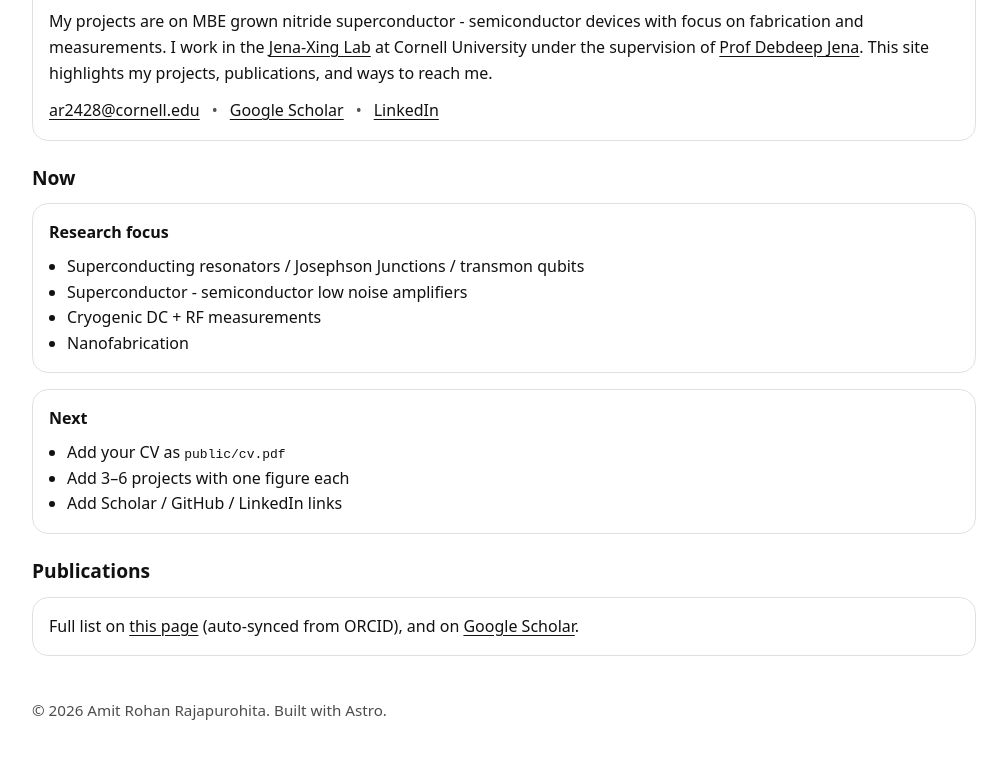
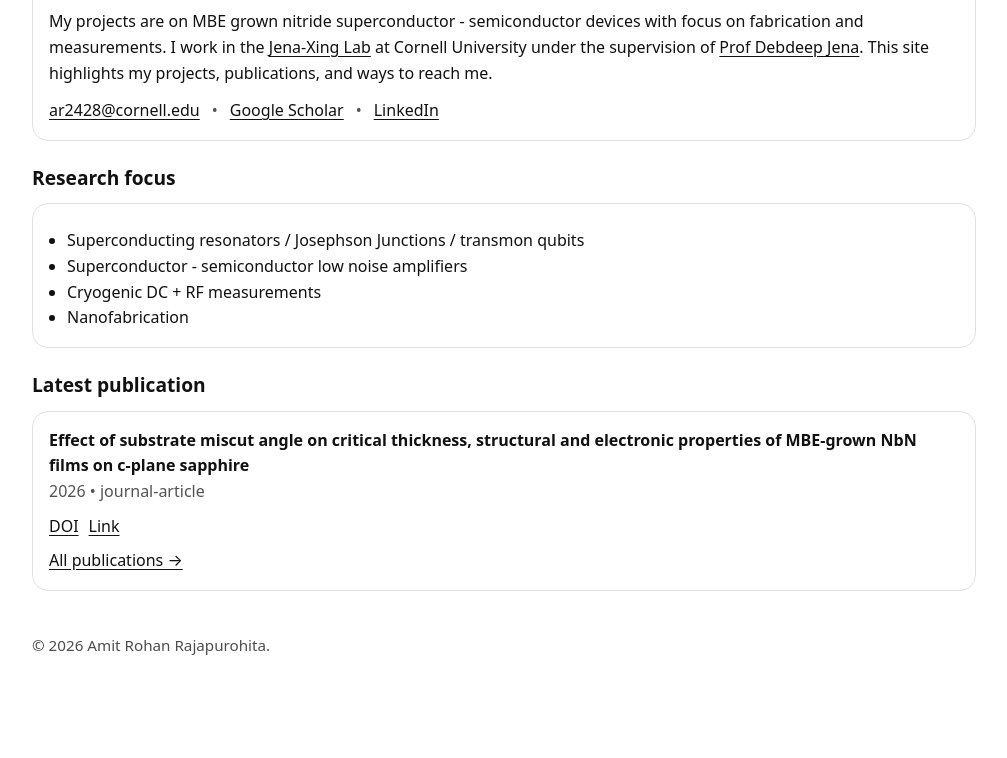
Before and after one commit to amitrohanr2001/personal-webpage, an Astro site: page / in a window 1280 px wide. Shown: the part 202-960 px from the top of the page, without its empty margins (136-1143 px from the left). After the commit the page ends 923 px from the top, so only its background shows below. Built offline with nearby package versions, Linux system fonts and the light colour scheme; Astro itself is replaced by a stand-in of ours.

Commit message:
Update homepage

```diff
--- a/src/pages/index.astro
+++ b/src/pages/index.astro
@@ -1,5 +1,6 @@
 ---
 import "../styles/global.css";
+import pubs from "../data/publications.json";
 
 const name = "Amit Rohan Rajapurohita";
 const title = "PhD student • Cornell University";
@@ -10,6 +11,8 @@
 const linkedinUrl = "https://www.linkedin.com/in/amit-rohan-rajapurohita/";
 const laburl = "https://jena-xing.engineering.cornell.edu"
 const djurl = "https://djena.engineering.cornell.edu"
+
+const latestPub = (pubs?.items?.length ?? 0) > 0 ? pubs.items[0] : null;
 
 // If you add a CV later, place it at: public/cv.pdf
 const cvUrl = "/cv.pdf";
@@ -53,10 +56,9 @@
       </header>
 
       <section>
-        <h2>Now</h2>
+        <h2>Research focus</h2>
         <div class="grid">
           <div class="card">
-            <b>Research focus</b>
             <ul class="list">
               <li>Superconducting resonators / Josephson Junctions / transmon qubits</li>
               <li>Superconductor - semiconductor low noise amplifiers</li>
@@ -64,30 +66,53 @@
               <li>Nanofabrication</li>
             </ul>
           </div>
-
-          <div class="card">
-            <b>Next</b>
-            <ul class="list">
-              <li>Add your CV as <code>public/cv.pdf</code></li>
-              <li>Add 3–6 projects with one figure each</li>
-              <li>Add Scholar / GitHub / LinkedIn links</li>
-            </ul>
-          </div>
         </div>
       </section>
 
+
       <section>
-        <h2>Publications</h2>
+        <h2>Latest publication</h2>
+
         <div class="card">
-          <p style="margin: 0;">
-            Full list on <a href="/publications">this page</a> (auto-synced from ORCID),
-            and on <a href={scholarUrl} target="_blank" rel="noreferrer">Google Scholar</a>.
-          </p>
+          {latestPub ? (
+            <>
+              <b>{latestPub.title}</b>
+              <div class="small">
+                {latestPub.year ?? "Year unknown"}
+                {latestPub.type ? ` • ${latestPub.type}` : ""}
+              </div>
+
+              <div style="margin-top: 10px; display:flex; gap: 10px; flex-wrap: wrap;">
+                {latestPub.doi && (
+                  <a href={`https://doi.org/${latestPub.doi}`} target="_blank" rel="noreferrer">
+                    DOI
+                  </a>
+                )}
+                {latestPub.url && (
+                  <a href={latestPub.url} target="_blank" rel="noreferrer">
+                    Link
+                  </a>
+                )}
+              </div>
+
+              <div style="margin-top: 8px;">
+                <a href="/publications">All publications →</a>
+              </div>
+            </>
+          ) : (
+            <>
+              <p style="margin:0;">No publications found yet.</p>
+
+              <p class="small" style="margin:10px 0 0;">
+                See <a href="/publications">all publications</a>.
+              </p>
+            </>
+          )}
         </div>
       </section>
 
       <div class="footer">
-        © {new Date().getFullYear()} {name}. Built with Astro.
+        © {new Date().getFullYear()} {name}.
       </div>
     </div>
   </body>
```
